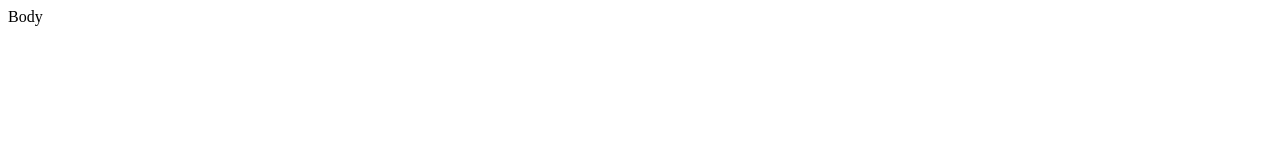
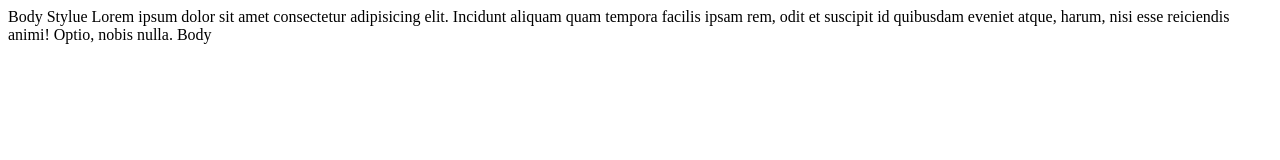
Before and after one commit to Sansraya/College, a plain HTML site: page index.html in a window 1280 px wide. Drawn offline with Linux system fonts and the light colour scheme.

Commit message:
Updated index

```diff
--- a/index.html
+++ b/index.html
@@ -6,6 +6,8 @@
     <title>Document</title>
 </head>
 <body>
+    Body Stylue
+    Lorem ipsum dolor sit amet consectetur adipisicing elit. Incidunt aliquam quam tempora facilis ipsam rem, odit et suscipit id quibusdam eveniet atque, harum, nisi esse reiciendis animi! Optio, nobis nulla.
     Body
 </body>
 </html>
```
